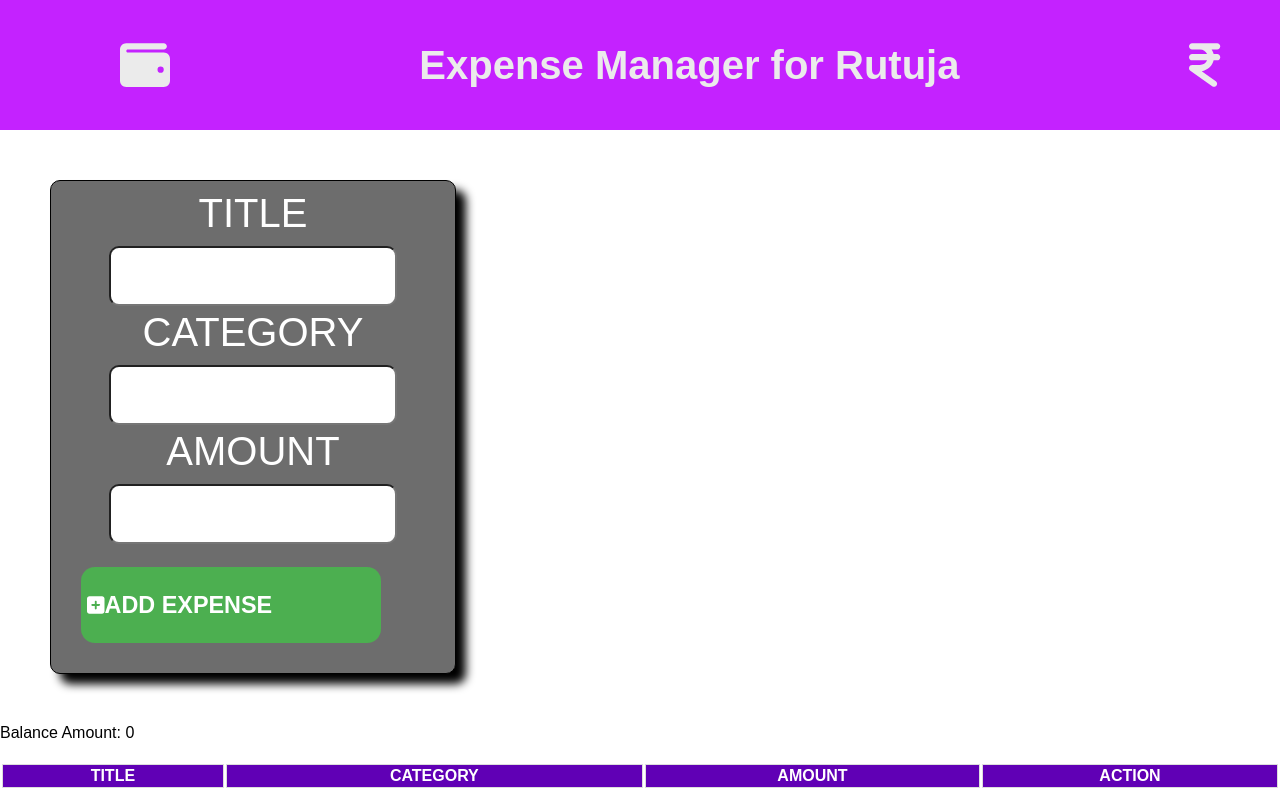
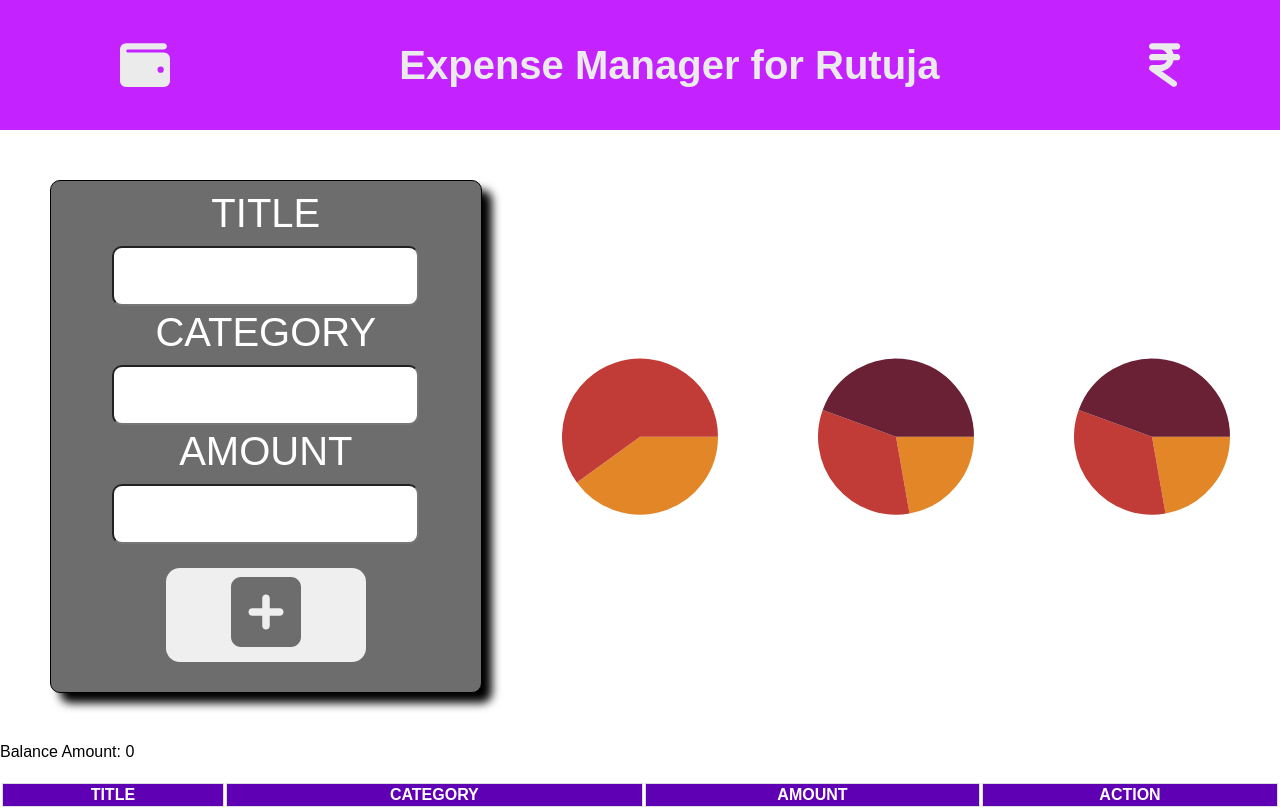
Before and after one commit to joey2310/Expense_Calculator_Project, a React (Create React App) app: page / in a window 1280 px wide. Built offline with nearby package versions, Linux system fonts and the light colour scheme.

Commit message:
Added Pie Chart

```diff
--- a/package.json
+++ b/package.json
@@ -14,6 +14,7 @@
     "@testing-library/user-event": "^13.5.0",
     "react": "^18.2.0",
     "react-dom": "^18.2.0",
+    "react-minimal-pie-chart": "^8.4.0",
     "react-scripts": "5.0.1",
     "web-vitals": "^2.1.4"
   },
--- a/src/App.css
+++ b/src/App.css
@@ -29,12 +29,21 @@
   padding: 20px;
   font-size: 50px;
   cursor:pointer;
-  margin-right: 40px;
+  margin-right: 80px;
+}
+
+.addbtn{
+  align-items: center;
+  color: #6d6d6d;
+  font-size: 80px;
+  width: 200px;
+  margin: 20px;
 }
 
 .forminpt{
-width: 30%;
+width: 80%;
 margin: 50px;
+margin-right: 200px;
 padding: 10px;
 border: 1px solid #000000;
 border-radius: 10px;
@@ -61,7 +70,6 @@ input{
 }
 
 button {
-  background-color: #4caf50;
   color: white;
  margin: 20px;
   border: none;
@@ -71,7 +79,7 @@ button {
 }
 
 button:hover {
-  background-color: #027509;
+  background-color: #303030;
 }
 
 table{
@@ -97,18 +105,28 @@ th{
   background-color: rgb(255, 140, 0);
 }
 
-.addbtn{
-  align-items: center;
-  margin-top: 20px;
-  width: 300px;
-  display: flex;
-  flex-direction: row;
-  color: white;
-  font-size: 20px;
-  border-color: #000000;
-}
 
 .deltbtn{
   color: white;
   font-size: 30px;
 }
+
+.piechart1{
+  margin: 50px;
+  width: 20%;
+}
+
+.piechart2{
+  margin: 50px;
+  width: 20%;
+}
+
+.piechart3{
+  margin: 50px;
+  width: 20%;
+}
+
+.Mid{
+display: flex;
+flex-direction: row;
+}
--- a/src/App.js
+++ b/src/App.js
@@ -5,7 +5,7 @@ import { fab } from "@fortawesome/free-brands-svg-icons";
 import { fas } from "@fortawesome/free-solid-svg-icons";
 import { far } from "@fortawesome/free-regular-svg-icons";
 import {FontAwesomeIcon } from "@fortawesome/react-fontawesome";
-// import { PieChart } from '@mui/x-charts/PieChart';
+import { PieChart } from 'react-minimal-pie-chart';
 
 //Expense Form Component
 const ExpenseForm =({onAddExpense}) =>{
@@ -51,10 +51,12 @@ return(
         <input type='number'value={amount} onChange={(e) => setAmount(e.target.value)}/>
         </div>
         <div>
-      <button className='addbtn' type='submit'><FontAwesomeIcon icon={['fas', 'fa-square-plus']} /> <h3>ADD EXPENSE</h3></button>
+      <button className='addbtn' type='submit'><FontAwesomeIcon icon={['fas', 'fa-square-plus']} /></button>
         </div>
       </div>
       </form>
+
+
 )
 }
 
@@ -80,9 +82,32 @@ function App() {
         <div className='Head'><h1>Expense Manager for Rutuja </h1>
         </div>
         <FontAwesomeIcon className='rupeeicon' icon={['fas', 'fa-indian-rupee-sign']} />
-
       </header>
+      <div className='Mid'>
+        <div>
       <ExpenseForm onAddExpense={addExpense}/>
+      </div>
+      <div className='piechart1'><PieChart
+      data={[
+    { title: 'Income', value: 100, color: '#E38627' },
+    { title: 'Expense', value: 150, color: '#C13C37' },
+      ]}/>
+      </div>
+      <div className='piechart2'><PieChart
+      data={[
+    { title: 'One', value: 10, color: '#E38627' },
+    { title: 'Two', value: 15, color: '#C13C37' },
+    { title: 'Three', value: 20, color: '#6A2135' },
+      ]}/>
+      </div>
+      <div className='piechart3'><PieChart
+      data={[
+    { title: 'One', value: 10, color: '#E38627' },
+    { title: 'Two', value: 15, color: '#C13C37' },
+    { title: 'Three', value: 20, color: '#6A2135' },
+      ]}/>
+      </div>
+      </div>
       <div className='banceamt'>Balance Amount: {totalAmount}
       </div>
    <div className='Table'>
```
Also changed, not shown: 1 other file (tests, documents, lock files or other folders).
